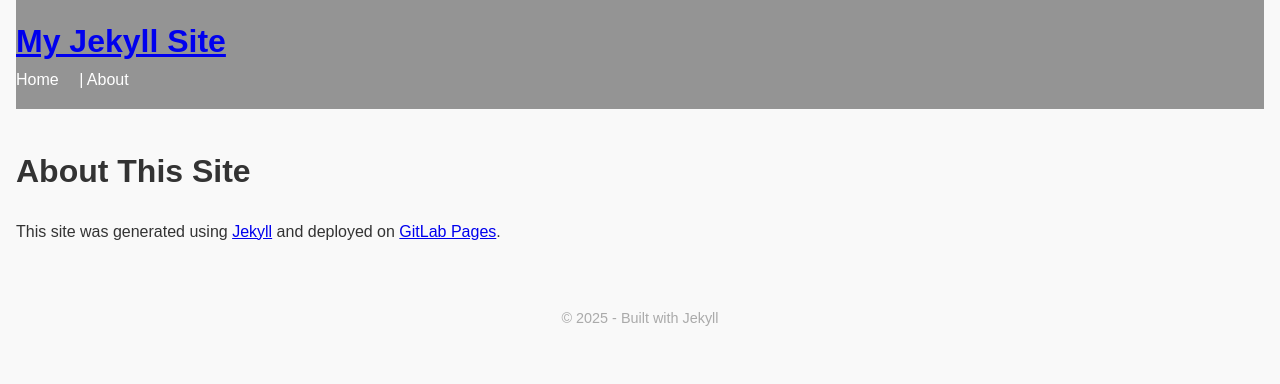
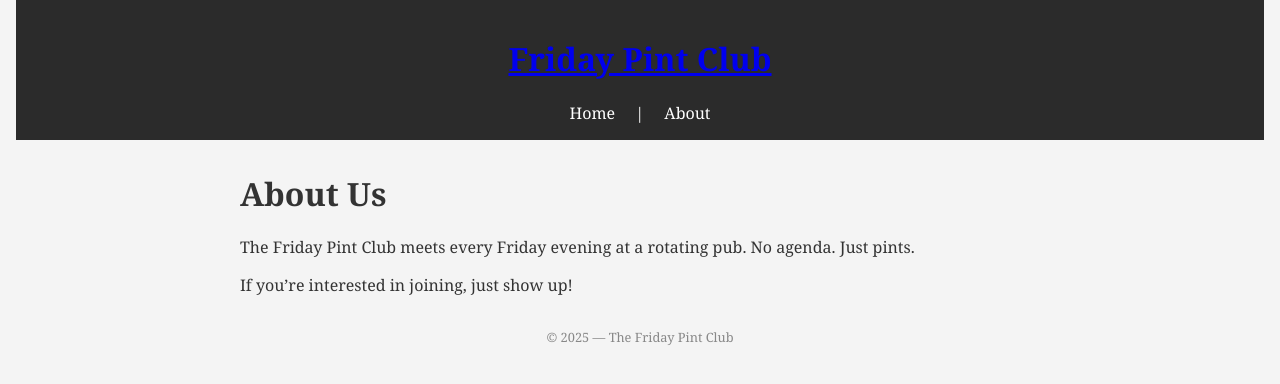
Before and after one commit to GuyCarter-Richardson/thefridaypintclub.github.io, a Jekyll site: the page built from about.md, in a window 1280 px wide. Shown: the top 384 px of the page. Built offline with Jekyll 4.4.1, drawn with Linux system fonts in a browser that asks for light colours.

Commit message:
adding content

```diff
--- a/_config.yml
+++ b/_config.yml
@@ -1,18 +1,15 @@
-title: My Jekyll Site
-description: A simple Jekyll site hosted on GitLab Pages.
-baseurl: "" # Leave empty for GitLab Pages at root
+title: "Friday Pint Club"
+description: "A casual club for good pints, good company, and better Fridays."
+baseurl: "" # leave blank for user/organization sites
 url: "https://GuyCarter-Richardson.github.io"     # Leave empty unless using custom domain
 
 theme: minima
 
-# Enable GitLab Pages-specific build
-markdown: kramdown
 plugins:
   - jekyll-feed
   - jekyll-seo-tag
-  - jekyll-sitemap
 
-# Navigation (if using in layouts)
+# Site navigation (if used in layout)
 nav:
   - title: "Home"
     url: "/"
--- a/_layouts/default.html
+++ b/_layouts/default.html
@@ -4,14 +4,14 @@
   <meta charset="UTF-8">
   <title>{{ page.title }} | {{ site.title }}</title>
   <meta name="description" content="{{ site.description }}">
-  <link rel="stylesheet" href="/assets/css/style.css">
+  <link rel="stylesheet" href="{{ "/assets/css/style.css" | relative_url }}">
 </head>
 <body>
   <header>
-    <h1><a href="/">{{ site.title }}</a></h1>
+    <h1><a href="{{ "/" | relative_url }}">{{ site.title }}</a></h1>
     <nav>
-      <a href="/">Home</a> |
-      <a href="/about/">About</a>
+      <a href="{{ "/" | relative_url }}">Home</a> |
+      <a href="{{ "/about/" | relative_url }}">About</a>
     </nav>
   </header>
 
@@ -20,7 +20,7 @@
   </main>
 
   <footer>
-    <p>&copy; {{ site.time | date: "%Y" }} - Built with Jekyll</p>
+    <p>&copy; {{ site.time | date: "%Y" }} — The Friday Pint Club</p>
   </footer>
 </body>
 </html>
--- a/about.md
+++ b/about.md
@@ -4,6 +4,8 @@ title: About
 permalink: /about/
 ---
 
-# About This Site
+# About Us
 
-This site was generated using [Jekyll](https://jekyllrb.com) and deployed on [GitLab Pages](https://pages.gitlab.io/).
+The Friday Pint Club meets every Friday evening at a rotating pub. No agenda. Just pints.
+
+If you're interested in joining, just show up!
--- a/assets/css/style.css
+++ b/assets/css/style.css
@@ -1,35 +1,32 @@
 body {
-    font-family: Arial, sans-serif;
-    line-height: 1.6;
+  font-family: Georgia, serif;
+  background: #f4f4f4;
+  color: #333;
   margin: 0;
   padding: 0 1rem;
-    background: #f9f9f9;
-    color: #333;
 }
 
 header {
-    background: #949494;
-    color: white;
-    padding: 1rem 0;
-  }
-
-  header h1 {
-    margin: 0;
+  background: #2b2b2b;
+  color: #fff;
+  padding: 1rem;
+  text-align: center;
 }
 
 nav a {
   color: #fff;
-    margin-right: 1rem;
+  margin: 0 1rem;
   text-decoration: none;
 }
 
 main {
-    padding: 1rem 0;
+  max-width: 800px;
+  margin: 2rem auto;
 }
 
 footer {
   text-align: center;
-    font-size: 0.9rem;
-    padding: 1rem;
-    color: #aaa;
+  color: #888;
+  font-size: 0.8rem;
+  margin: 2rem 0;
 }
```
Also changed, not shown: index.md (+3 -3 lines), 1 other file. Lines whose indentation alone changed are shown as unchanged.
